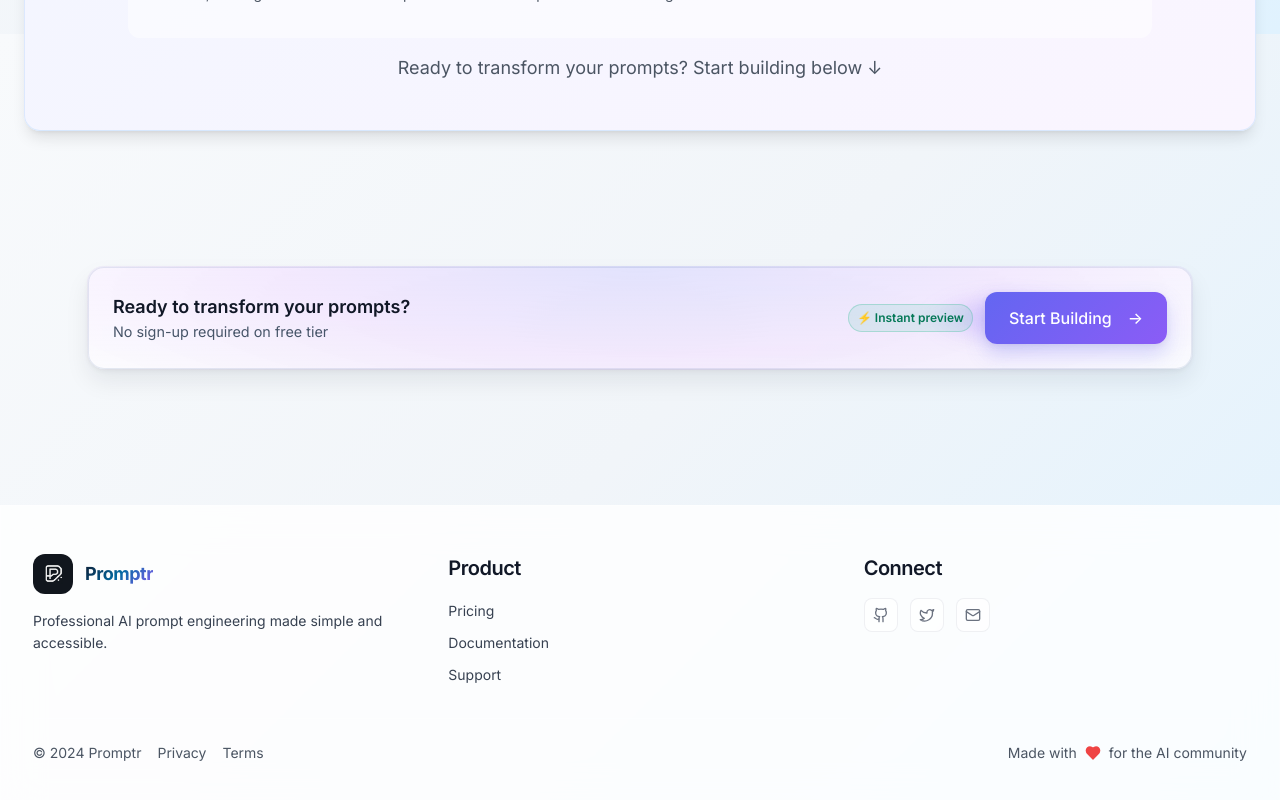
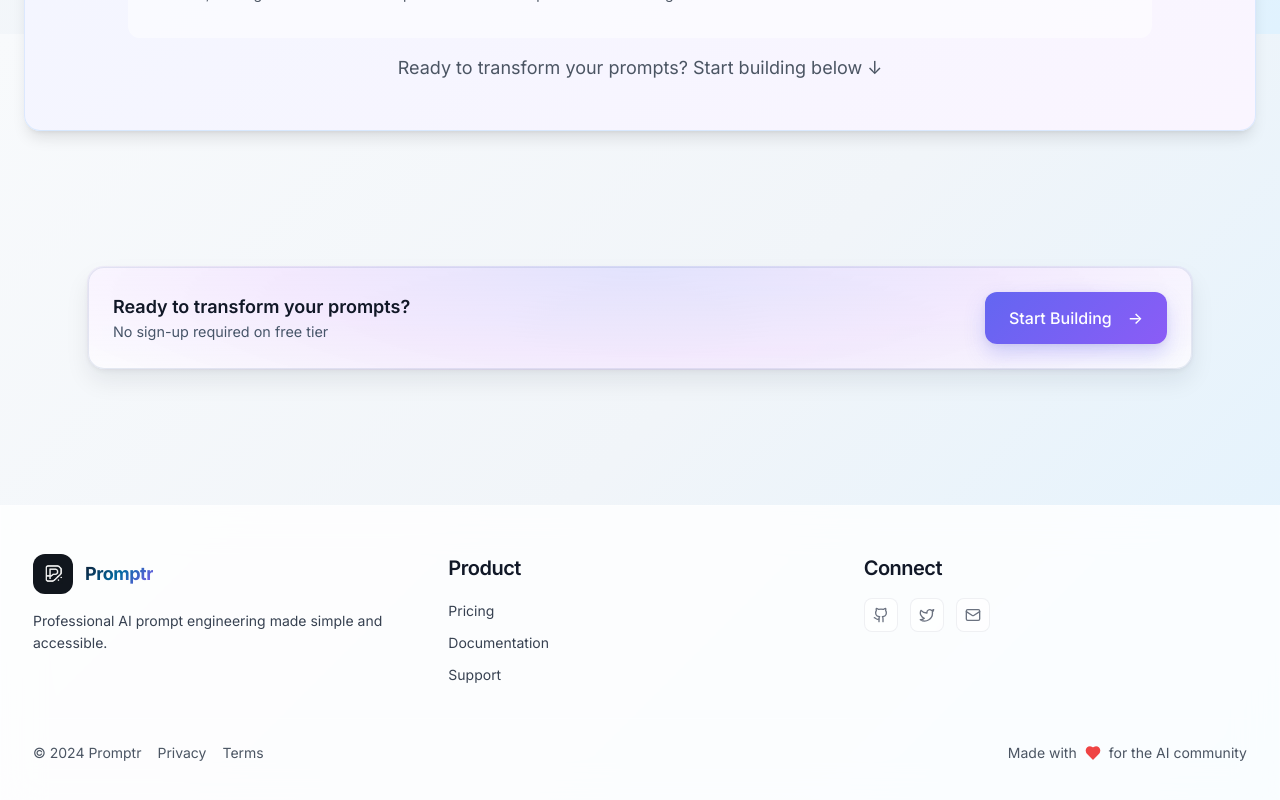
Before and after one commit to JeanDecroos/XMLPrompt, a React (Vite) app in the folder frontend/: page / in a window 1280 px wide. Shown: the part 1566-2366 px from the top of the page. Built offline with nearby package versions, Linux system fonts and the light colour scheme; no server answers.

Commit message:
chore(home): remove 'Instant preview' badge from CTA bar

```diff
--- a/frontend/src/pages/Home.jsx
+++ b/frontend/src/pages/Home.jsx
@@ -43,7 +43,6 @@ const Home = () => {
               <p className="cta-subtext text-center sm:text-left">No sign-up required on free tier</p>
             </div>
             <div className="flex items-center gap-3 cta-spotlight">
-              <span className="cta-badge">⚡ Instant preview</span>
               <Link
                 to="/builder"
                 onClick={() => trackEvent('start_building_click', { source: 'home_bottom_bar' })}
```
